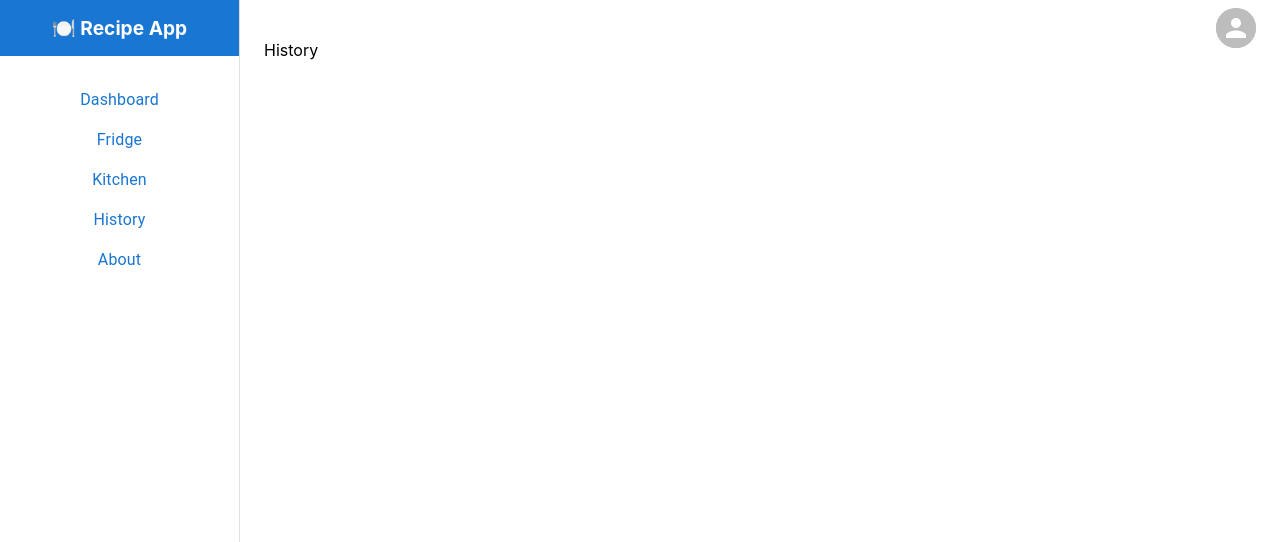
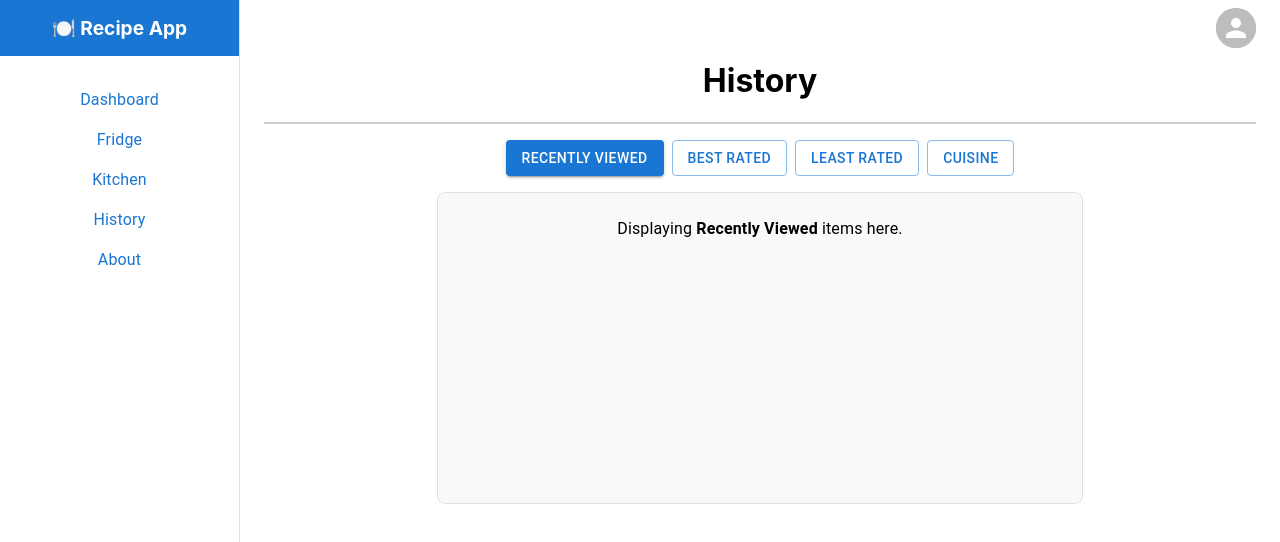
Before and after one commit to mcvionekiss/AI-Powered-Recipe-Completion-Tool, a React (Create React App) app in the folder recipe-app/: page /history in a window 1280 px wide. Shown: the top 542 px of the page. Built offline with nearby package versions, Linux system fonts and the light colour scheme.

Commit message:
new changes made to the history page. added easy to use filter buttons instead

```diff
--- a/recipe-app/src/pages/Histroy.js
+++ b/recipe-app/src/pages/Histroy.js
@@ -1,21 +1,78 @@
 import React, { useState } from 'react';
-import { Box } from '@mui/material';
 import RegularSidebar from '../components/RegularSidebar';
 import ProfileButton from '../components/ProfileButton';
-import LogIn from './LogIn'; // or wherever your LogIn modal is
+import LogIn from './LogIn';
+import { Box, Button, Typography } from '@mui/material';
 
 const History = () => {
   const [loginOpen, setLoginOpen] = useState(false);
+  const [filter, setFilter] = useState('Recently Viewed');
+
+  const filters = [
+    'Recently Viewed',
+    'Best Rated',
+    'Least Rated',
+    'Cuisine'
+  ];
 
   return (
     <>
       <ProfileButton onTriggerLogin={() => setLoginOpen(true)} />
       <LogIn open={loginOpen} onClose={() => setLoginOpen(false)} />
+
       <Box sx={{ display: 'flex' }}>
         <RegularSidebar />
-      <Box component="main" sx={{ flexGrow: 1, p: 3 }}>
-        <p>History</p>
+
+        <Box
+          component="main"
+          sx={{
+            flexGrow: 1,
+            p: 3,
+            display: 'flex',
+            flexDirection: 'column',
+            height: '60vh',
+          }}
+        >
+          {/* Header */}
+          <Box sx={{ textAlign: 'center', mt: 2 }}>
+            <h1>History</h1>
+            <hr style={{ margin: '16px 0', border: 'none', borderTop: '2px solid #ccc' }} />
           </Box>
+
+          {/* Filter Buttons */}
+          <Box sx={{ display: 'flex', justifyContent: 'center', mb: 2, gap: 1 }}>
+            {filters.map((label) => (
+              <Button
+                key={label}
+                variant={filter === label ? 'contained' : 'outlined'}
+                onClick={() => setFilter(label)}
+              >
+                {label}
+              </Button>
+            ))}
+          </Box>
+
+          {/* Content Container */}
+          <Box
+            sx={{
+              width: '60%',
+              mx: 'auto',
+              flexGrow: 1,
+              border: 1,
+              borderColor: 'grey.300',
+              borderRadius: 2,
+              p: 3,
+              backgroundColor: '#f9f9f9',
+              overflow: 'auto',
+            }}
+          >
+            <Typography variant="body1" align="center">
+              {/* TODO: Render history items based on filter */}
+              Displaying <strong>{filter}</strong> items here.
+            </Typography>
+          </Box>
+        </Box>
+
         <ProfileButton onTriggerLogin={() => setLoginOpen(true)} />
       </Box>
     </>
```
Lines whose indentation alone changed are shown as unchanged.
